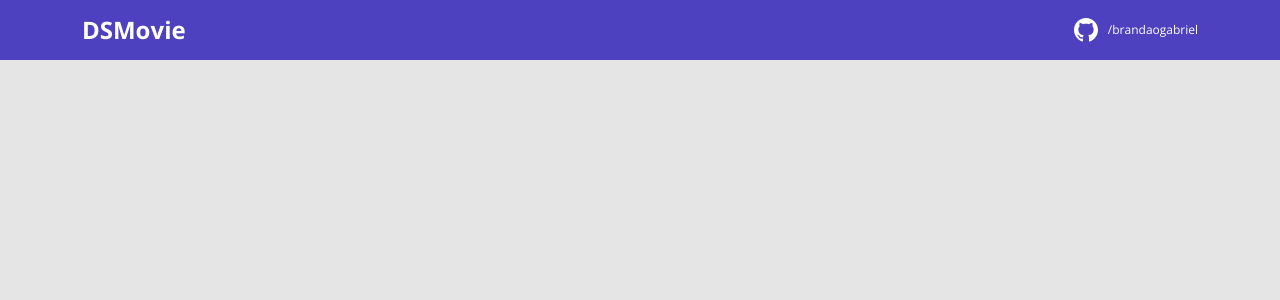
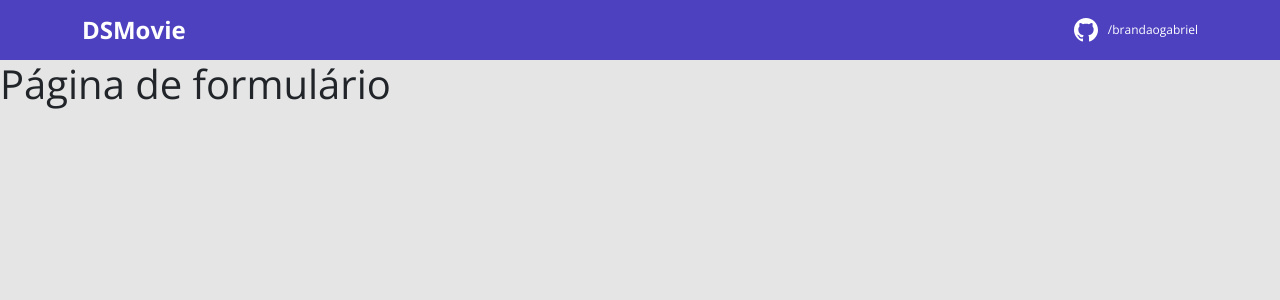
Before and after one commit to brandaogabriel/dsmovie, a React (Create React App) app in the folder frontend/: page /form/1 in a window 1280 px wide. Shown: the top 300 px of the page. Built offline with nearby package versions, Linux system fonts and the light colour scheme.

Commit message:
add basic routes

```diff
--- a/frontend/package.json
+++ b/frontend/package.json
@@ -10,9 +10,11 @@
     "@types/node": "^16.7.13",
     "@types/react": "^17.0.20",
     "@types/react-dom": "^17.0.9",
+    "@types/react-router-dom": "5.3.2",
     "bootstrap": "5.1.3",
     "react": "^17.0.2",
     "react-dom": "^17.0.2",
+    "react-router-dom": "6.2.1",
     "react-scripts": "5.0.0",
     "typescript": "^4.4.2",
     "web-vitals": "^2.1.0"
--- a/frontend/src/App.tsx
+++ b/frontend/src/App.tsx
@@ -1,8 +1,19 @@
-import Navbar from "./components/navbar";
+import { BrowserRouter, Routes, Route } from "react-router-dom";
+import Listing from "pages/Listing";
+import Form from "pages/Form";
+import Navbar from "components/Navbar";
 
 function App() {
   return (
-    <Navbar />
+    <BrowserRouter>
+      <Navbar />
+      <Routes>
+        <Route path="/" element={<Listing />} />
+        <Route path="/form">
+          <Route path=":movieId" element={<Form />} />
+        </Route>
+      </Routes>
+    </BrowserRouter>
   );
 }
 
--- /dev/null
+++ b/frontend/src/pages/Form/index.tsx
@@ -0,0 +1,7 @@
+function Form() {
+    return (
+        <h1>Página de formulário</h1>
+    );
+}
+
+export default Form
--- /dev/null
+++ b/frontend/src/pages/Listing/index.tsx
@@ -0,0 +1,7 @@
+function Listing() {
+    return (
+        <h1>Pagina de listagem</h1>
+    );
+}
+
+export default Listing
```
Also changed, not shown: 1 other file (tests, documents, lock files or other folders).
